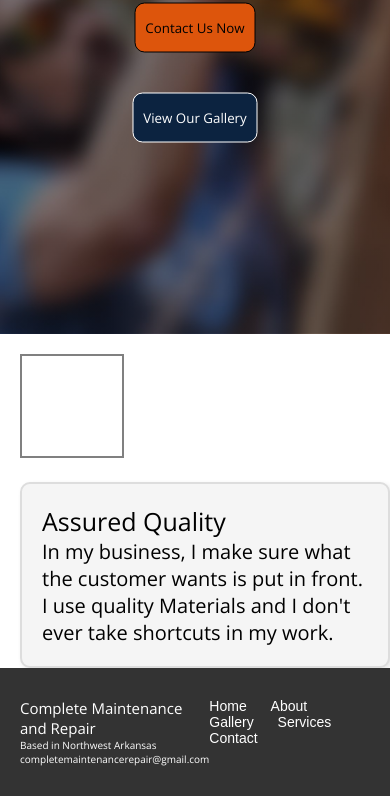
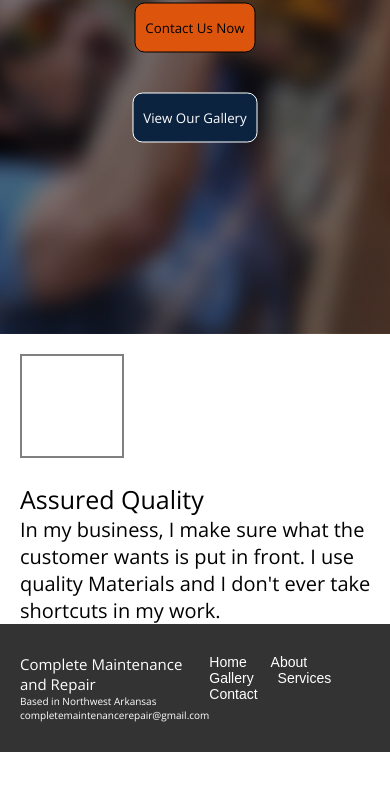
Before and after one commit to P123o218/Website, a plain HTML site: page index.html in a window 390 px wide. Shown: the part 499-1295 px from the top of the page. After the commit the page ends 1251 px from the top, so only its background shows below. Drawn offline with nearby package versions, Linux system fonts and the light colour scheme; grey boxes are pictures that could not be loaded.

Commit message:
Update index2.css

```diff
--- a/index2.css
+++ b/index2.css
@@ -1,4 +1,3 @@
-
 
 /* UTILITIES */
 
@@ -221,17 +220,6 @@ input[type=checkbox]{
 
   }
 
-.text-container {
-  border: 2px solid #ddd;
-  background-color: #f5f5f5;
-  padding: 20px;
-  border-radius: 10px;
-  box-shadow: 2px 2px 5px rgba(0, 0, 0, 0.1);
-  background-image: url('your-image.jpg');
-  background-size: cover;
-  background-position: center;
-}
-
   .dropdown {
 
   left: 50%;
```
